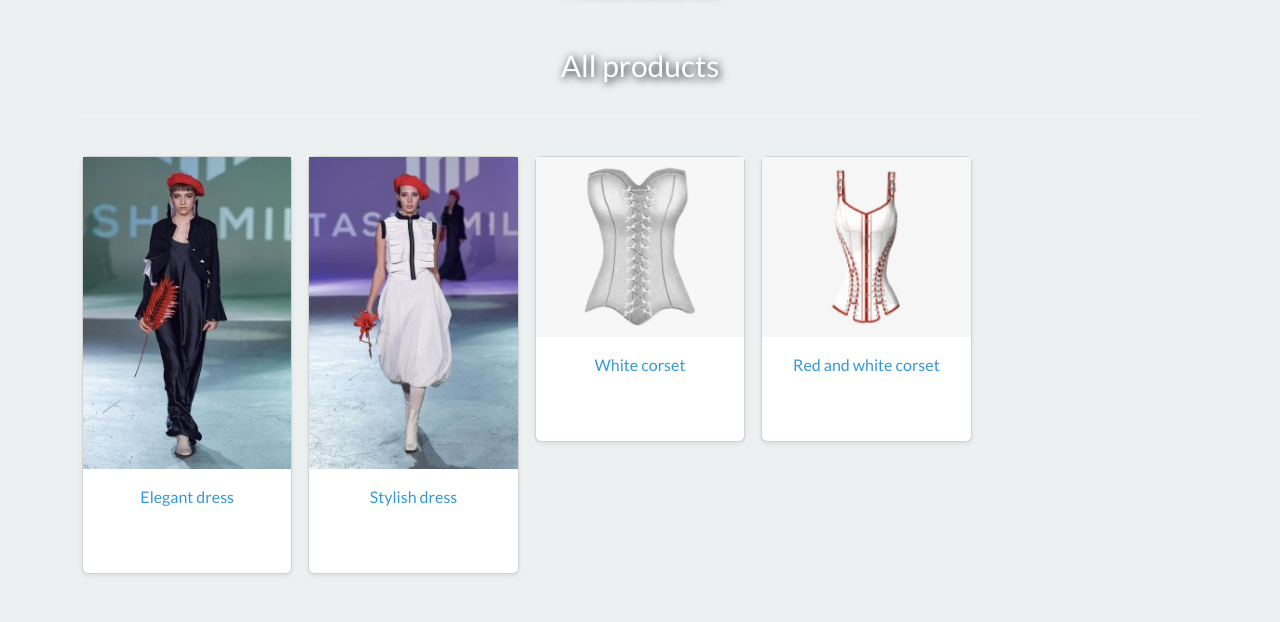
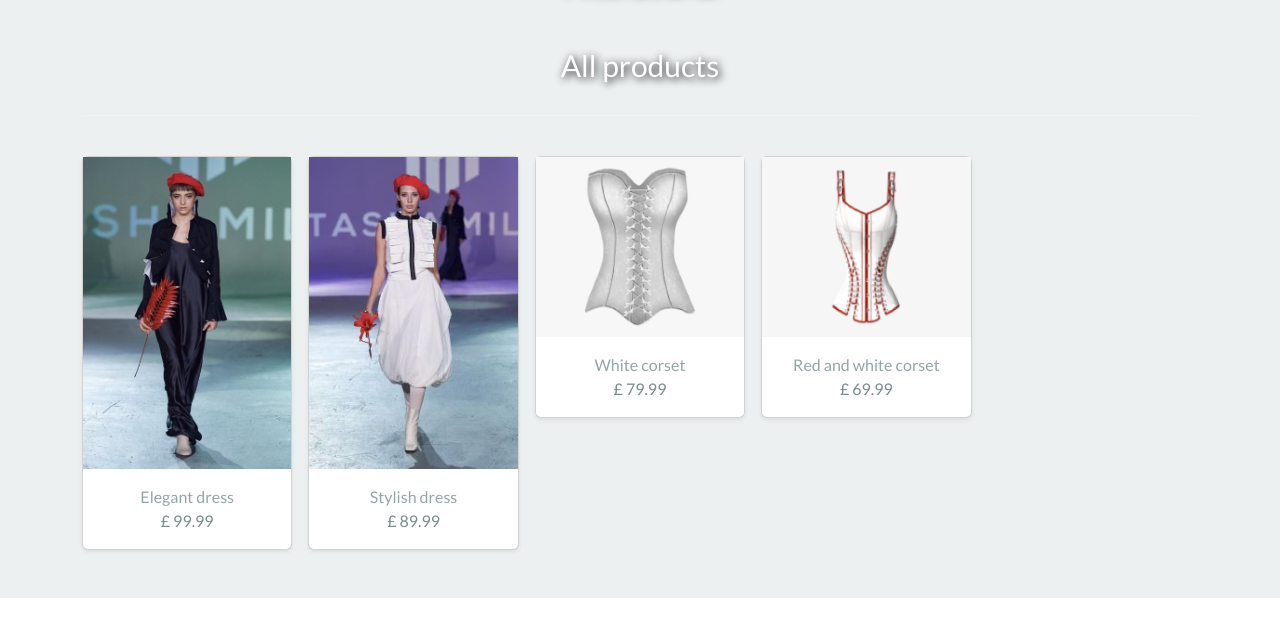
Before and after one commit to Nicolae77/Django-Ecommerce, a Django app: page / in a window 1280 px wide. Shown: the part 472-1094 px from the top of the page. After the commit the page ends 1070 px from the top, so only its background shows below. Run offline with Django 4.2, Linux system fonts and the light colour scheme; data comes from the database, SQL or seed files in the repository; both versions use the stored data as it was after the commit; some libraries are stand-ins or nearby versions.

Commit message:
Stuling store.html page

```diff
--- a/account/templates/account/password/password-reset-complete.html
+++ b/account/templates/account/password/password-reset-complete.html
@@ -19,7 +19,7 @@
 
 <br>
 
-<div> class="container bg-white shadow-md p-5 form-layout">
+<div class="container bg-white shadow-md p-5 form-layout">
 
     <h3>Password reset complete</h3>
 
--- a/account/templates/account/password/password-reset-sent.html
+++ b/account/templates/account/password/password-reset-sent.html
@@ -23,7 +23,7 @@
 
 
     <h>
-        We'he emailed youinstructions for setting your password.
+        We'he emailed you instructions for setting your password.
         Please check your email.
     </h>
 
--- a/store/templates/store/store.html
+++ b/store/templates/store/store.html
@@ -45,11 +45,10 @@
               <img class="img-fluid" alt="Responsive image" src="{{product.image.url}}">
               <div class="card-body">
                 <p class="card-text">
-                <a class="text-info text-decoration-none" href="{{ product.get_absolute_url }}">{{product.title | capfirst}}</a>
+                  <a class="text-secondary text-decoration-none" href="{{ product.get_absolute_url }}">{{product.title | capfirst}}</a>
+                  <br>
+                  <a class="text-dark text-decoration-none" href="{{ product.get_absolute_url }}">£ {{product.price}}</a>
                 </p>
-              <div class="d-flex justify-content-between align-items-center">
-                <h5> £{{product.price}} </h5>
-              </div>
 
               </div>
 
```
Also changed, not shown: db.sqlite3, ecommerce/settings.py (line endings or trailing spaces). Lines whose indentation alone changed are shown as unchanged.
